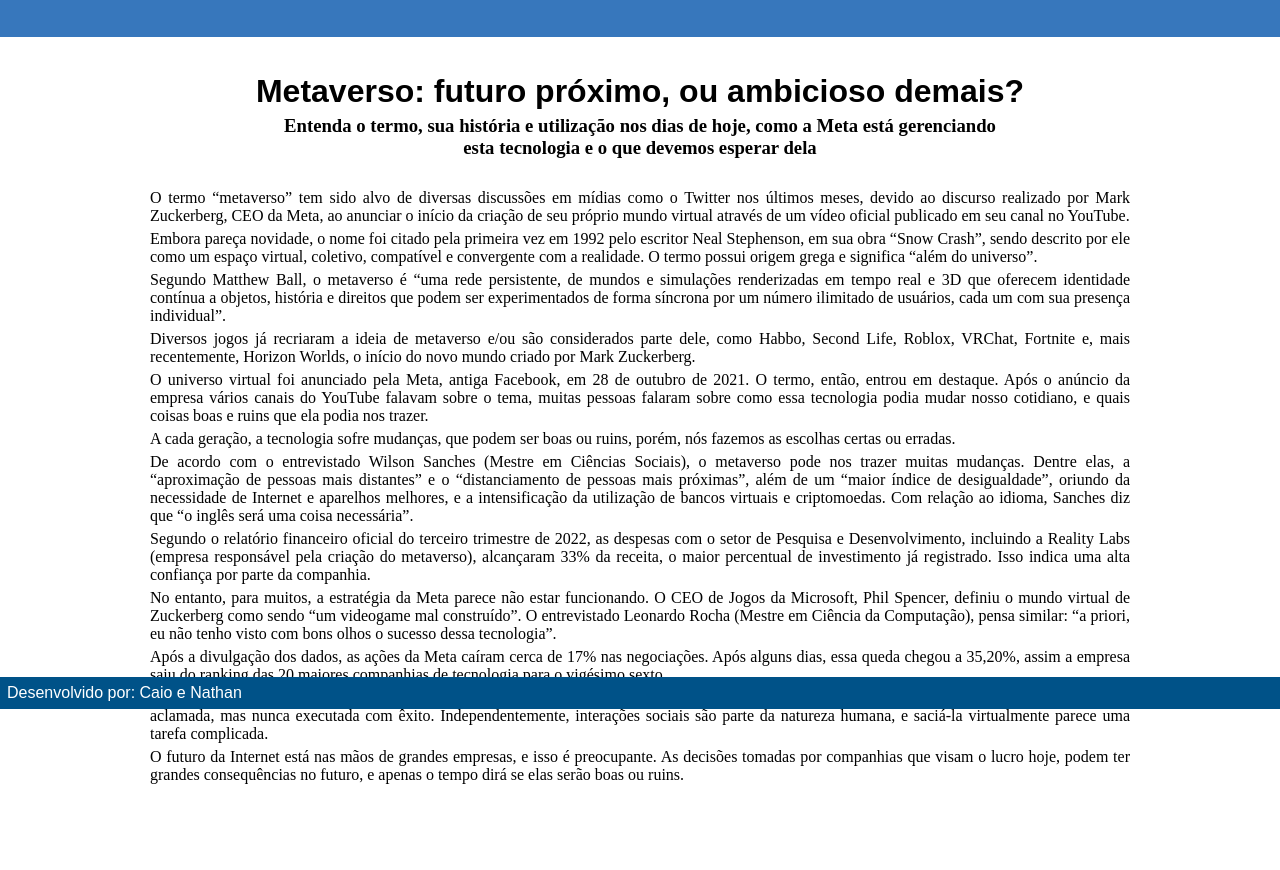
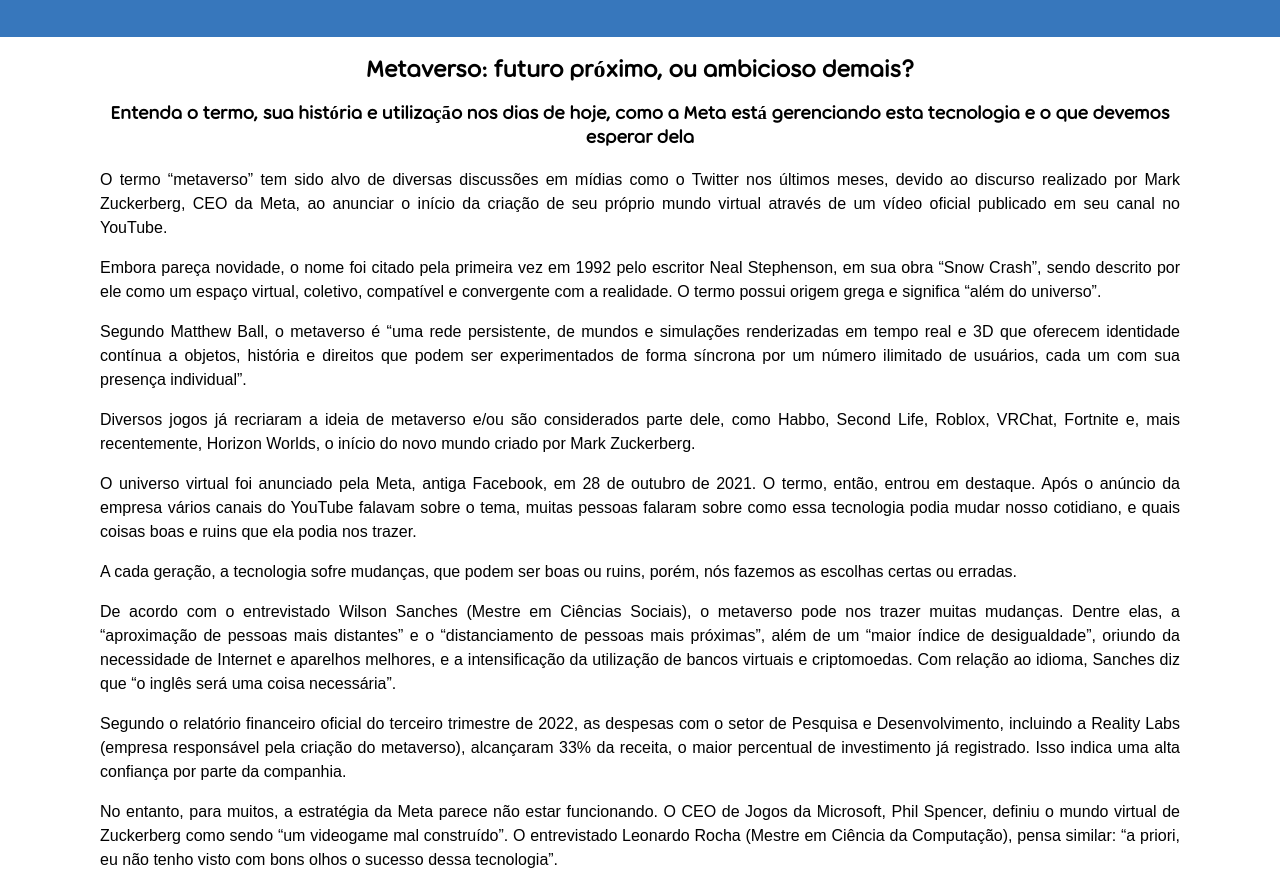
Before and after one commit to Nathan2076/JornalMarista, a plain HTML site: page cadernos/lazer/tecnologias.html in a window 1280 px wide. Shown: the part 91-961 px from the top of the page. Before the commit the page ends 916 px from the top, so only its background shows below. Drawn offline with Linux system fonts and the light colour scheme; a web font is replaced by a local one.

Commit message:
Remove dev messages & change style.css

```diff
--- a/cadernos/lazer/tecnologias.html
+++ b/cadernos/lazer/tecnologias.html
@@ -10,22 +10,6 @@
     <link rel="stylesheet" type="text/css" media="screen" href="../../style.css">
 </head>
 <body>
-    <style>
-        body{
-            text-align: center;
-        }
-        p{
-            margin: 0px 150px 5px 150px;
-            text-align: justify;
-        }
-        h1{
-            margin: 0px 0px 0px 0px;
-        }
-        h3{
-            margin-bottom: 30px;
-            margin-top: 5px;
-        }
-    </style>
     <header class="social navbar">
         <div class="div">
             <a href="../../index.html"><img src="../../assets/logos/jornal-marista.svg" alt="Logo do Jornal Marista" class="logo"></a>
@@ -59,26 +43,44 @@
             </ul>
         </nav>
     </header>
-    <br>
-    <br>
-    <h1>Metaverso: futuro próximo, ou ambicioso demais?</h1>
-    <h3>Entenda o termo, sua história e utilização nos dias de hoje, como a Meta está gerenciando esta tecnologia e o que devemos esperar dela</h3>
-    <p>O termo “metaverso” tem sido alvo de diversas discussões em mídias como o Twitter nos últimos meses, devido ao discurso realizado por Mark Zuckerberg, CEO da Meta, ao anunciar o início da criação de seu próprio mundo virtual através de um vídeo oficial publicado em seu canal no YouTube.</p>
-    <p>Embora pareça novidade, o nome foi citado pela primeira vez em 1992 pelo escritor Neal Stephenson, em sua obra “Snow Crash”, sendo descrito por ele como um espaço virtual, coletivo, compatível e convergente com a realidade. O termo possui origem grega e significa “além do universo”.</p>
-    <p>Segundo Matthew Ball, o metaverso é “uma rede persistente, de mundos e simulações renderizadas em tempo real e 3D que oferecem identidade contínua a objetos, história e direitos que podem ser experimentados de forma síncrona por um número ilimitado de usuários, cada um com sua presença individual”.</p>
-    <p>Diversos jogos já recriaram a ideia de metaverso e/ou são considerados parte dele, como Habbo, Second Life, Roblox, VRChat, Fortnite e, mais recentemente, Horizon Worlds, o início do novo mundo criado por Mark Zuckerberg.</p>
-    <p>O universo virtual foi anunciado pela Meta, antiga Facebook, em 28 de outubro de 2021. O termo, então, entrou em destaque. Após o anúncio da empresa vários canais do YouTube falavam sobre o tema, muitas pessoas falaram sobre como essa tecnologia podia mudar nosso cotidiano, e quais coisas boas e ruins que ela podia nos trazer.</p>
-    <p>A cada geração, a tecnologia sofre mudanças, que podem ser boas ou ruins, porém, nós fazemos as escolhas certas ou erradas.</p>
-    <p>De acordo com o entrevistado Wilson Sanches (Mestre em Ciências Sociais), o metaverso pode nos trazer muitas mudanças. Dentre elas, a “aproximação de pessoas mais distantes” e o “distanciamento de pessoas mais próximas”, além de um “maior índice de desigualdade”, oriundo da necessidade de Internet e aparelhos melhores, e a intensificação da utilização de bancos virtuais e criptomoedas. Com relação ao idioma, Sanches diz que “o inglês será uma coisa necessária”.</p>
-    <p>Segundo o relatório financeiro oficial do terceiro trimestre de 2022, as despesas com o setor de Pesquisa e Desenvolvimento, incluindo a Reality Labs (empresa responsável pela criação do metaverso), alcançaram 33% da receita, o maior percentual de investimento já registrado. Isso indica uma alta confiança por parte da companhia.</p>
-    <p>No entanto, para muitos, a estratégia da Meta parece não estar funcionando. O CEO de Jogos da Microsoft, Phil Spencer, definiu o mundo virtual de Zuckerberg como sendo “um videogame mal construído”. O entrevistado Leonardo Rocha (Mestre em Ciência da Computação), pensa similar: “a priori, eu não tenho visto com bons olhos o sucesso dessa tecnologia”.</p>
-    <p>Após a divulgação dos dados, as ações da Meta caíram cerca de 17% nas negociações. Após alguns dias, essa queda chegou a 35,20%, assim a empresa saiu do ranking das 20 maiores companhias de tecnologia para o vigésimo sexto.</p>
-    <p>Portanto, o futuro é incerto. A dona do Facebook pode tanto acertar precisamente, como perder tudo ao arriscar nessa tecnologia, que já foi tão aclamada, mas nunca executada com êxito. Independentemente, interações sociais são parte da natureza humana, e saciá-la virtualmente parece uma tarefa complicada.</p>
-    <p>O futuro da Internet está nas mãos de grandes empresas, e isso é preocupante. As decisões tomadas por companhias que visam o lucro hoje, podem ter grandes consequências no futuro, e apenas o tempo dirá se elas serão boas ou ruins.</p>
-    <br>
-    <br>
-    <footer>
-        <p>Desenvolvido por: Caio e Nathan</p>
-    </footer>
+    <article>
+        <h1 class="headline">Metaverso: futuro próximo, ou ambicioso demais?</h1>
+        <h3 class="summary">Entenda o termo, sua história e utilização nos dias de hoje, como a Meta está gerenciando esta tecnologia e o que devemos esperar dela</h3>
+        <p>
+            O termo “metaverso” tem sido alvo de diversas discussões em mídias como o Twitter nos últimos meses, devido ao discurso realizado por Mark Zuckerberg, CEO da Meta, ao anunciar o início da criação de seu próprio mundo virtual através de um vídeo oficial publicado em seu canal no YouTube.
+        </p>
+        <p>
+            Embora pareça novidade, o nome foi citado pela primeira vez em 1992 pelo escritor Neal Stephenson, em sua obra “Snow Crash”, sendo descrito por ele como um espaço virtual, coletivo, compatível e convergente com a realidade. O termo possui origem grega e significa “além do universo”.
+        </p>
+        <p>
+            Segundo Matthew Ball, o metaverso é “uma rede persistente, de mundos e simulações renderizadas em tempo real e 3D que oferecem identidade contínua a objetos, história e direitos que podem ser experimentados de forma síncrona por um número ilimitado de usuários, cada um com sua presença individual”.
+        </p>
+        <p>
+            Diversos jogos já recriaram a ideia de metaverso e/ou são considerados parte dele, como Habbo, Second Life, Roblox, VRChat, Fortnite e, mais recentemente, Horizon Worlds, o início do novo mundo criado por Mark Zuckerberg.
+        </p>
+        <p>
+            O universo virtual foi anunciado pela Meta, antiga Facebook, em 28 de outubro de 2021. O termo, então, entrou em destaque. Após o anúncio da empresa vários canais do YouTube falavam sobre o tema, muitas pessoas falaram sobre como essa tecnologia podia mudar nosso cotidiano, e quais coisas boas e ruins que ela podia nos trazer.
+        </p>
+        <p>
+            A cada geração, a tecnologia sofre mudanças, que podem ser boas ou ruins, porém, nós fazemos as escolhas certas ou erradas.
+        </p>
+        <p>
+            De acordo com o entrevistado Wilson Sanches (Mestre em Ciências Sociais), o metaverso pode nos trazer muitas mudanças. Dentre elas, a “aproximação de pessoas mais distantes” e o “distanciamento de pessoas mais próximas”, além de um “maior índice de desigualdade”, oriundo da necessidade de Internet e aparelhos melhores, e a intensificação da utilização de bancos virtuais e criptomoedas. Com relação ao idioma, Sanches diz que “o inglês será uma coisa necessária”.</p>
+        <p>
+            Segundo o relatório financeiro oficial do terceiro trimestre de 2022, as despesas com o setor de Pesquisa e Desenvolvimento, incluindo a Reality Labs (empresa responsável pela criação do metaverso), alcançaram 33% da receita, o maior percentual de investimento já registrado. Isso indica uma alta confiança por parte da companhia.
+        </p>
+        <p>
+            No entanto, para muitos, a estratégia da Meta parece não estar funcionando. O CEO de Jogos da Microsoft, Phil Spencer, definiu o mundo virtual de Zuckerberg como sendo “um videogame mal construído”. O entrevistado Leonardo Rocha (Mestre em Ciência da Computação), pensa similar: “a priori, eu não tenho visto com bons olhos o sucesso dessa tecnologia”.
+        </p>
+        <p>
+            Após a divulgação dos dados, as ações da Meta caíram cerca de 17% nas negociações. Após alguns dias, essa queda chegou a 35,20%, assim a empresa saiu do ranking das 20 maiores companhias de tecnologia para o vigésimo sexto.
+        </p>
+        <p>
+            Portanto, o futuro é incerto. A dona do Facebook pode tanto acertar precisamente, como perder tudo ao arriscar nessa tecnologia, que já foi tão aclamada, mas nunca executada com êxito. Independentemente, interações sociais são parte da natureza humana, e saciá-la virtualmente parece uma tarefa complicada.
+        </p>
+        <p>
+            O futuro da Internet está nas mãos de grandes empresas, e isso é preocupante. As decisões tomadas por companhias que visam o lucro hoje, podem ter grandes consequências no futuro, e apenas o tempo dirá se elas serão boas ou ruins.
+        </p>
+</article>
 </body>
 </html>
--- a/style.css
+++ b/style.css
@@ -14,7 +14,7 @@
 
 @font-face {
     font-family: Torus;
-    src: url(../JornalMarista/assets/fonts/torus/regular.otf);
+    src: url(assets/fonts/torus/regular.otf);
 }
 
 
@@ -37,8 +37,11 @@
 
 /* || GENERAL STYLES (estilos gerais) || */
 
-.headline {
-    font-family: adobe-garamond-pro, serif;
+.headline, .summary {
+    /* font-family: adobe-garamond-pro, serif; */
+    font-family: torus;
+
+    text-align: center;
 }
 
 body {
@@ -46,27 +49,14 @@
     padding: 0;
 }
 
-p {
-    margin: 0px 150px 5px 150px;
+article {
+    margin: auto;
+    padding: 0 100px;
+
+    font-family: Arial, Helvetica, sans-serif;
 
     text-align: justify;
-}
-
-h1, h2 {
-    margin: 0px 0px 0px 0px;
-
-    text-align: center;
-}
-
-h3 {
-    margin: 5px 0px 30px 0px;
-    padding: 0px 275px 0px 275px;
-
-    text-align: center;
-}
-
-h1, h5{
-    font-family: adobe-garamond-pro, sans-serif;
+    line-height: 1.5em;
 }
 
 .img{
@@ -187,14 +177,6 @@
     background-color: var(--cyan);
 }
 
-article h1, article h5 {
-    font-family: adobe-garamond-pro, serif;
-}
-
-article p {
-    font-family: Arial, Helvetica, sans-serif;
-}
-
 footer {
     position: fixed;
     bottom: 0;
```
Also changed, not shown: cadernos/cidades.html (+0 -7 lines), cadernos/cidades/saúde.html (+1 -9 lines), cadernos/esportes.html (+0 -7 lines), cadernos/esportes/futebol.html (+0 -3 lines), cadernos/fotografia.html (+3 -10 lines), cadernos/interioridades.html (+0 -3 lines), cadernos/interioridades/entrevistas.html (+1 -6 lines), cadernos/lazer.html (+0 -5 lines), cadernos/lazer/curiosidades.html (+1 -13 lines), cadernos/lazer/horoscopo.html (+0 -6 lines), cadernos/zonanorte.html (+0 -6 lines), cadernos/zonanorte/estragos.html (+0 -7 lines), index.html (+0 -5 lines).
